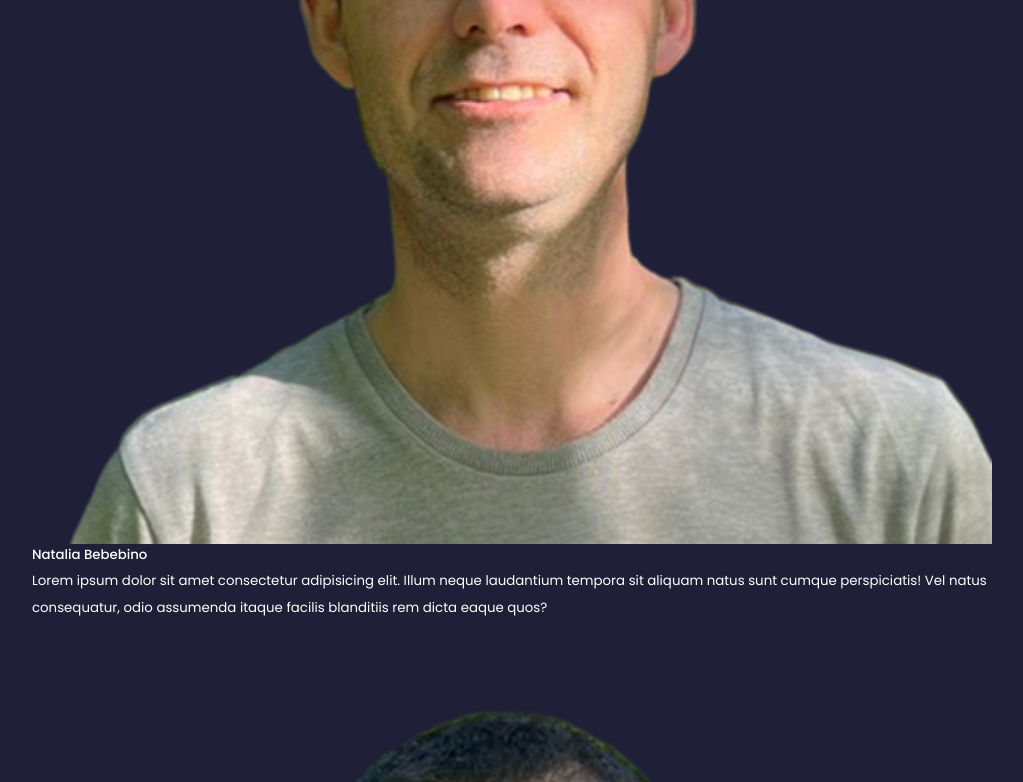
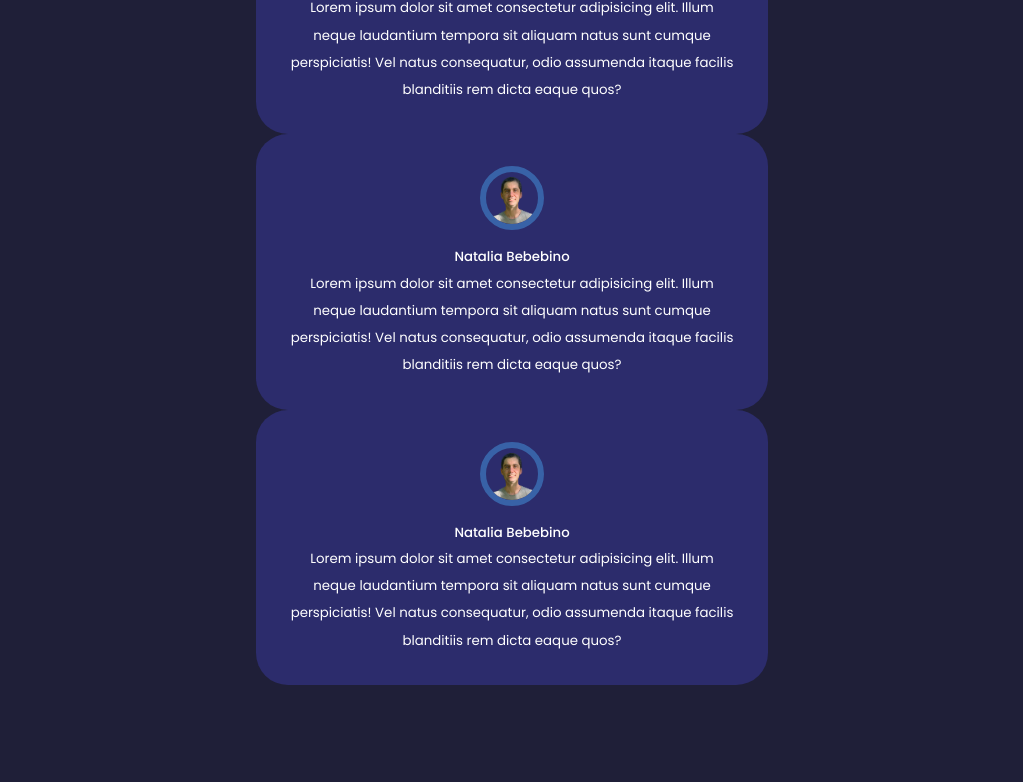
Before and after one commit to Agrossio/portfolio, a React (Create React App) app: page / in a window 1280 px wide. Shown: the part 4700-5482 px from the top of the page, without its empty margins (128-1151 px from the left). Built offline with nearby package versions, Linux system fonts and the light colour scheme.

Commit message:
Testimonials 1.0

```diff
--- a/src/components/testimonials/Testimonials.jsx
+++ b/src/components/testimonials/Testimonials.jsx
@@ -12,29 +12,38 @@ const Testimonials = () => {
                 <article className='testimonial'>
                     <div className='teammate__avatar'>
                         <img src={avatar1} alt="Natalia Bebebino" />
+                    </div>
                     <h5 className='teammate__name'>Natalia Bebebino</h5>
                     <small className='teammate__review'>
                         Lorem ipsum dolor sit amet consectetur adipisicing elit. Illum neque laudantium tempora sit aliquam natus sunt cumque perspiciatis! Vel natus consequatur, odio assumenda itaque facilis blanditiis rem dicta eaque quos?
                     </small>
-                    </div>
                 </article>
                 <article className='testimonial'>
                     <div className='teammate__avatar'>
                         <img src={avatar1} alt="Natalia Bebebino" />
+                    </div>
                     <h5 className='teammate__name'>Natalia Bebebino</h5>
                     <small className='teammate__review'>
                         Lorem ipsum dolor sit amet consectetur adipisicing elit. Illum neque laudantium tempora sit aliquam natus sunt cumque perspiciatis! Vel natus consequatur, odio assumenda itaque facilis blanditiis rem dicta eaque quos?
                     </small>
-                    </div>
                 </article>
                 <article className='testimonial'>
                     <div className='teammate__avatar'>
                         <img src={avatar1} alt="Natalia Bebebino" />
+                    </div>
                     <h5 className='teammate__name'>Natalia Bebebino</h5>
                     <small className='teammate__review'>
                         Lorem ipsum dolor sit amet consectetur adipisicing elit. Illum neque laudantium tempora sit aliquam natus sunt cumque perspiciatis! Vel natus consequatur, odio assumenda itaque facilis blanditiis rem dicta eaque quos?
                     </small>
+                </article>
+                <article className='testimonial'>
+                    <div className='teammate__avatar'>
+                        <img src={avatar1} alt="Natalia Bebebino" />
                     </div>
+                    <h5 className='teammate__name'>Natalia Bebebino</h5>
+                    <small className='teammate__review'>
+                        Lorem ipsum dolor sit amet consectetur adipisicing elit. Illum neque laudantium tempora sit aliquam natus sunt cumque perspiciatis! Vel natus consequatur, odio assumenda itaque facilis blanditiis rem dicta eaque quos?
+                    </small>
                 </article>
             </div>
         </section>
--- a/src/components/testimonials/testimonials.css
+++ b/src/components/testimonials/testimonials.css
@@ -0,0 +1,21 @@
+.container.testimonials__container {
+width: 40%;
+}
+
+.teammate__avatar {
+    width: 4rem;
+      /* to get the container (background) resized equally in height & width: */
+    aspect-ratio: 1/1;
+    overflow: hidden;
+    border-radius: 50%;
+    margin: 0 auto 1rem;
+    border: 0.4rem solid var(--color-primary-variant);
+}
+
+.testimonial {
+    background: var(--color-bg-variant);
+    text-align: center;
+    padding: 2rem;
+    border-radius: 2rem;
+    user-select: none;
+}
```
Lines whose indentation alone changed are shown as unchanged.
